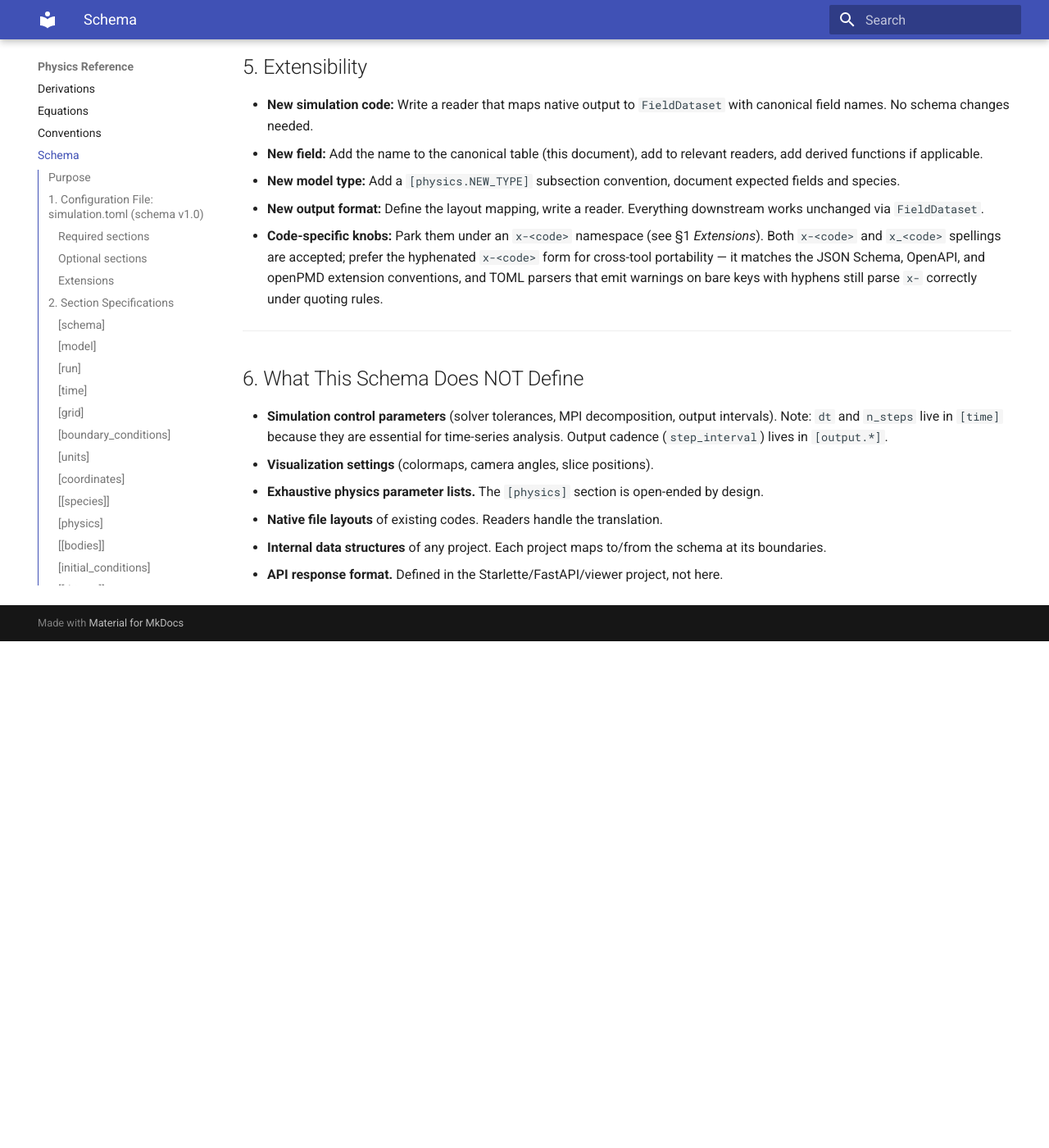
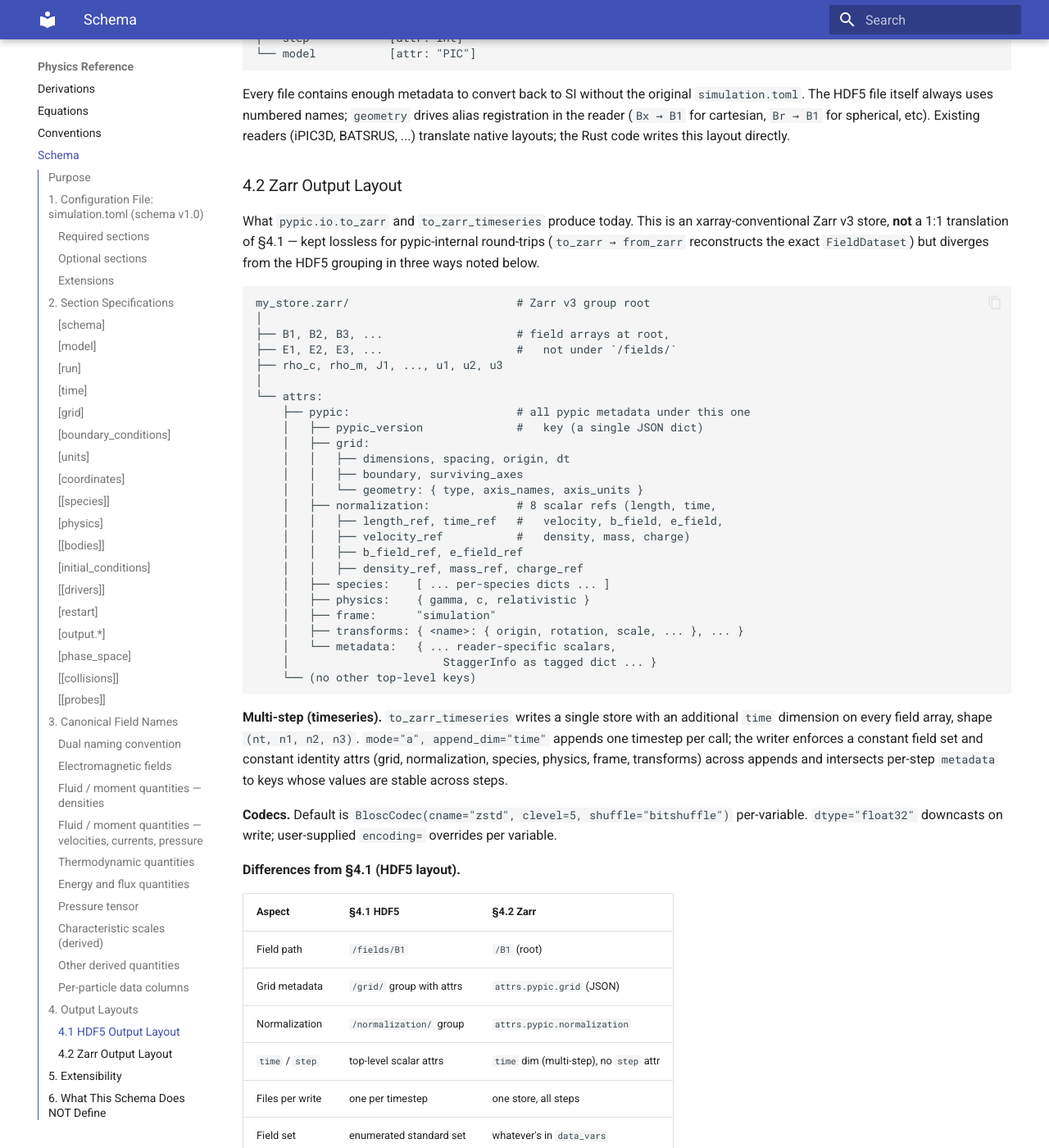
Before and after one commit to rusaitis/pypic, an MkDocs documentation site: the page built from docs/schema.md, in a window 1280 px wide and 1400 px high, scrolled down 24364 px. Shown: the whole window at 82% size. Built offline with MkDocs 1.6.1 and Material for MkDocs 9.7.7, drawn with Linux system fonts in a browser that asks for light colours; before the commit the page ends 25146 px from its top, so only the background shows below that; some of the changed text lies outside the part shown.

Commit message:
docs: split §4 into HDF5 (4.1) + Zarr (4.2); document layout gap
§4 previously promised the HDF5 layout as the "standard" without
mentioning that pypic.io.to_zarr produces a structurally different
xarray-conventional store.  A future Zarr-only consumer (the WebGPU
viewer, a Rust zarrs pipeline) reading from §4 would miss data:
fields live at the store root, not under /fields/; metadata is a
single JSON dict at attrs.pypic, not split into /grid/ and
/normalization/ groups; multi-step writes append to a time dim
instead of producing one file per step.

Both layouts use the same numbered canonical field names; the
divergence is metadata grouping only.  Round-trips through
to_zarr → from_zarr remain lossless.  Aligning §4.2 with §4.1's
grouping stays deferred — flagged in §4.2 as future work for when
a Zarr-only consumer actually arrives.

Assisted-by: Claude Opus 4.7 (1M context)

````diff
--- a/docs/schema.md
+++ b/docs/schema.md
@@ -1107,12 +1107,21 @@ not simulation — restart regeneration is out of scope.
 
 ---
 
-## 4. HDF5 Output Layout
+## 4. Output Layouts
 
-The standard layout for simulation output files. Each timestep is a
-separate file (or group within a file). Field datasets use the
-**numbered canonical names** (`B1`, `B2`, `B3`), which are
-geometry-agnostic.
+Two on-disk layouts are defined: **HDF5 (§4.1)** is the canonical
+cross-tool layout — what the Rust simulation code emits and what every
+file-based reader translates *into*.  **Zarr (§4.2)** is what the
+Python writer (`pypic.io.to_zarr` / `to_zarr_timeseries`) produces;
+it is xarray-flavored and deliberately not byte-compatible with §4.1.
+Both use the same **numbered canonical field names** (`B1`, `B2`,
+`B3`); they differ in how metadata is grouped on disk.
+
+### 4.1 HDF5 Output Layout
+
+The cross-tool reference layout.  Each timestep is a separate file
+(or group within a file).  Field datasets use the **numbered canonical
+names** (`B1`, `B2`, `B3`), which are geometry-agnostic.
 
 ```
 output_{step:06d}.h5
@@ -1161,6 +1170,80 @@ for cartesian, `Br → B1` for spherical, etc). Existing readers (iPIC3D,
 BATSRUS, ...) translate native layouts; the Rust code writes this
 layout directly.
 
+### 4.2 Zarr Output Layout
+
+What `pypic.io.to_zarr` and `to_zarr_timeseries` produce today.  This
+is an xarray-conventional Zarr v3 store, **not** a 1:1 translation of
+§4.1 — kept lossless for pypic-internal round-trips
+(`to_zarr → from_zarr` reconstructs the exact `FieldDataset`) but
+diverges from the HDF5 grouping in three ways noted below.
+
+```
+my_store.zarr/                         # Zarr v3 group root
+│
+├── B1, B2, B3, ...                    # field arrays at root,
+├── E1, E2, E3, ...                    #   not under `/fields/`
+├── rho_c, rho_m, J1, ..., u1, u2, u3
+│
+└── attrs:
+    ├── pypic:                         # all pypic metadata under this one
+    │   ├── pypic_version              #   key (a single JSON dict)
+    │   ├── grid:
+    │   │   ├── dimensions, spacing, origin, dt
+    │   │   ├── boundary, surviving_axes
+    │   │   └── geometry: { type, axis_names, axis_units }
+    │   ├── normalization:             # 8 scalar refs (length, time,
+    │   │   ├── length_ref, time_ref   #   velocity, b_field, e_field,
+    │   │   ├── velocity_ref           #   density, mass, charge)
+    │   │   ├── b_field_ref, e_field_ref
+    │   │   ├── density_ref, mass_ref, charge_ref
+    │   ├── species:    [ ... per-species dicts ... ]
+    │   ├── physics:    { gamma, c, relativistic }
+    │   ├── frame:      "simulation"
+    │   ├── transforms: { <name>: { origin, rotation, scale, ... }, ... }
+    │   └── metadata:   { ... reader-specific scalars,
+    │                       StaggerInfo as tagged dict ... }
+    └── (no other top-level keys)
+```
+
+**Multi-step (timeseries).**  `to_zarr_timeseries` writes a single
+store with an additional `time` dimension on every field array,
+shape `(nt, n1, n2, n3)`.  `mode="a", append_dim="time"` appends one
+timestep per call; the writer enforces a constant field set and
+constant identity attrs (grid, normalization, species, physics,
+frame, transforms) across appends and intersects per-step
+`metadata` to keys whose values are stable across steps.
+
+**Codecs.**  Default is `BloscCodec(cname="zstd", clevel=5,
+shuffle="bitshuffle")` per-variable.  `dtype="float32"` downcasts on
+write; user-supplied `encoding=` overrides per variable.
+
+**Differences from §4.1 (HDF5 layout).**
+
+| Aspect | §4.1 HDF5 | §4.2 Zarr |
+|---|---|---|
+| Field path | `/fields/B1` | `/B1` (root) |
+| Grid metadata | `/grid/` group with attrs | `attrs.pypic.grid` (JSON) |
+| Normalization | `/normalization/` group | `attrs.pypic.normalization` |
+| `time` / `step` | top-level scalar attrs | `time` dim (multi-step), no `step` attr |
+| Files per write | one per timestep | one store, all steps |
+| Field set | enumerated standard set | whatever's in `data_vars` |
+
+**Cross-language consumer note.**  Tools that read pypic Zarr stores
+without going through `from_zarr` (a JS WebGPU viewer, a Rust
+`zarrs`-based pipeline, ...) need to know the metadata lives in
+`attrs.pypic.<section>` as JSON, not in distinct groups.  Aligning
+§4.2 with §4.1's grouping is tracked as future work — it would let
+the same consumer code service both formats — and remains deferred
+until a Zarr-only consumer actually arrives.  Until then, treat
+§4.1 as the canonical cross-tool contract and §4.2 as the pypic
+serialization format.
+
+**Field naming invariant (both layouts).**  Stored arrays use the
+numbered canonical names (`B1`, `B2`, `B3`).  Geometry- and
+species-aliases are read-time conveniences resolved by
+`FieldDataset`; they never appear on disk.
+
 ---
 
 ## 5. Extensibility
````
